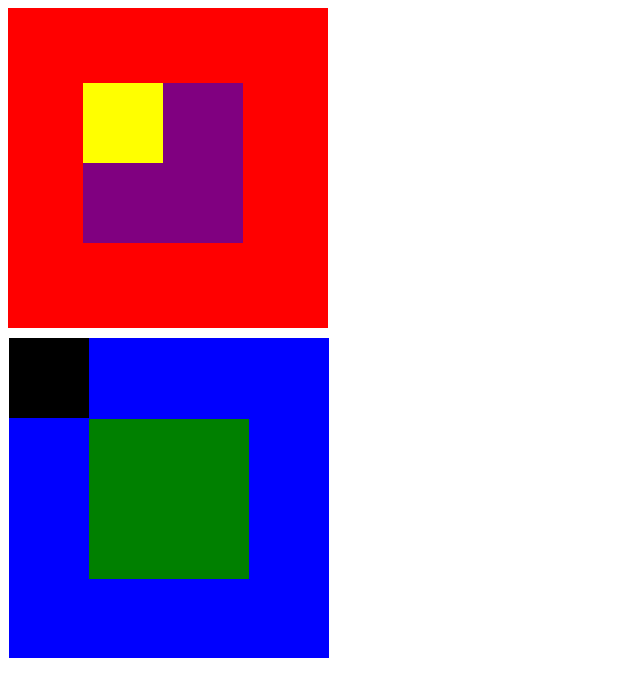
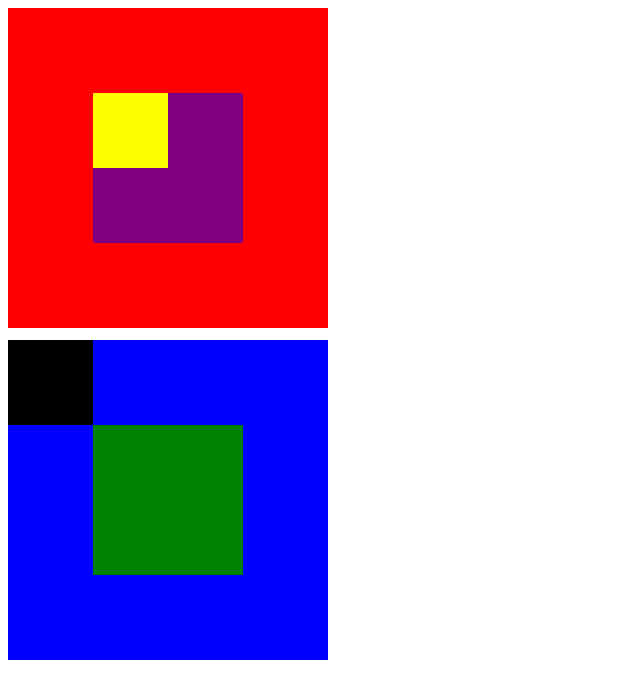
Before and after one commit to claudinacr/PositionCaja, a plain HTML site: page index.html in a window 1280 px wide. Shown: the whole page, without its empty margins (0-640 px from the left). Drawn offline with Linux system fonts and the light colour scheme.

Commit message:
Mejora en la implementacion de las cajas

```diff
--- a/index.html
+++ b/index.html
@@ -8,13 +8,20 @@
         <link rel="stylesheet" href="style.css">
     </head>
     <body>
-    <div class="box1"></div>
-    <div class="box2"></div>
-    <div class="box3"></div>
+        <div class="box1">
+            <div class="box2">
+                <div class="box3">
+                </div>
+            </div>
+        </div>
+        <br>
+        <div class="box4">
+            <div class="box5">
+            </div>
+            <div class="box6">
+            </div>
+        </div>
 
-    <div class="box4"></div>
-    <div class="box5"></div>
-    <div class="box6"></div>
 
     </body>
 </html>
--- a/style.css
+++ b/style.css
@@ -1,63 +1,56 @@
 .box1 {
-    width: 20em;
-    height: 20em;
     background-color: #FF0000;
-    z-index: 1;
-    margin-bottom: 0.7em;
-    position: relative;
+    width: 320px;
+    height: 320px;
+    margin: auto;
+    position: absolute;
+
 }
 
 .box2 {
-    top: -16em;
-    left: 4.7em;
-    width: 10em;
-    height: 10em;
+    content: "";
     background-color: #800080;
-    z-index: 2;
-    margin-bottom: 0.7em;
-    position: relative;
+    position: absolute;
+    width: 150px;
+    height: 150px;
+    left: 85px;
+    top: 85px;
+
 }
 
 .box3 {
-    top: -26.7em;
-    left: 4.7em;
-    width: 5em;
-    height: 5em;
+    content: "";
     background-color: #FFFF00;
-    z-index: 3;
-    margin-bottom: 0.7em;
-    position: relative;
+    position: absolute;
+    width: 75px;
+    height: 75px;
 }
 
 .box4 {
-    top: -16.5em;
-    left: 0.05em;
-    width: 20em;
-    height: 20em;
     background-color: #0000FF;
-    z-index: 4;
-    margin-bottom: 0.7em;
-    position: relative;
+    position: absolute;
+    margin-left: 0px;
+    width: 320px;
+    height: 320px;
+    top: 340px;
+
 }
 
 .box5 {
-    top: -32.1em;
-    left: 5.09em;
-    width: 10em;
-    height: 10em;
-    background-color: #008000;
-    z-index: 5;
-    margin-bottom: 0.7em;
-    position: relative;
+    content: "";
+    background-color: #000000;
+    position: absolute;
+    width: 85px;
+    height: 85px;
+
 }
 
 .box6 {
-    top: -47.9em;
-    left: 0.09em;
-    width: 5em;
-    height: 5em;
-    background-color: #000000;
-    z-index: 6;
-    margin-bottom: 0.7em;
-    position: relative;
+    content: "";
+    background-color: #008000;
+    position: absolute;
+    width: 150px;
+    height: 150px;
+    left: 85px;
+    top: 85px;
 }
```
Also changed, not shown: c0a08756744f401530d3eb8bb58c36e3o.png (deleted). Lines whose indentation alone changed are shown as unchanged.
